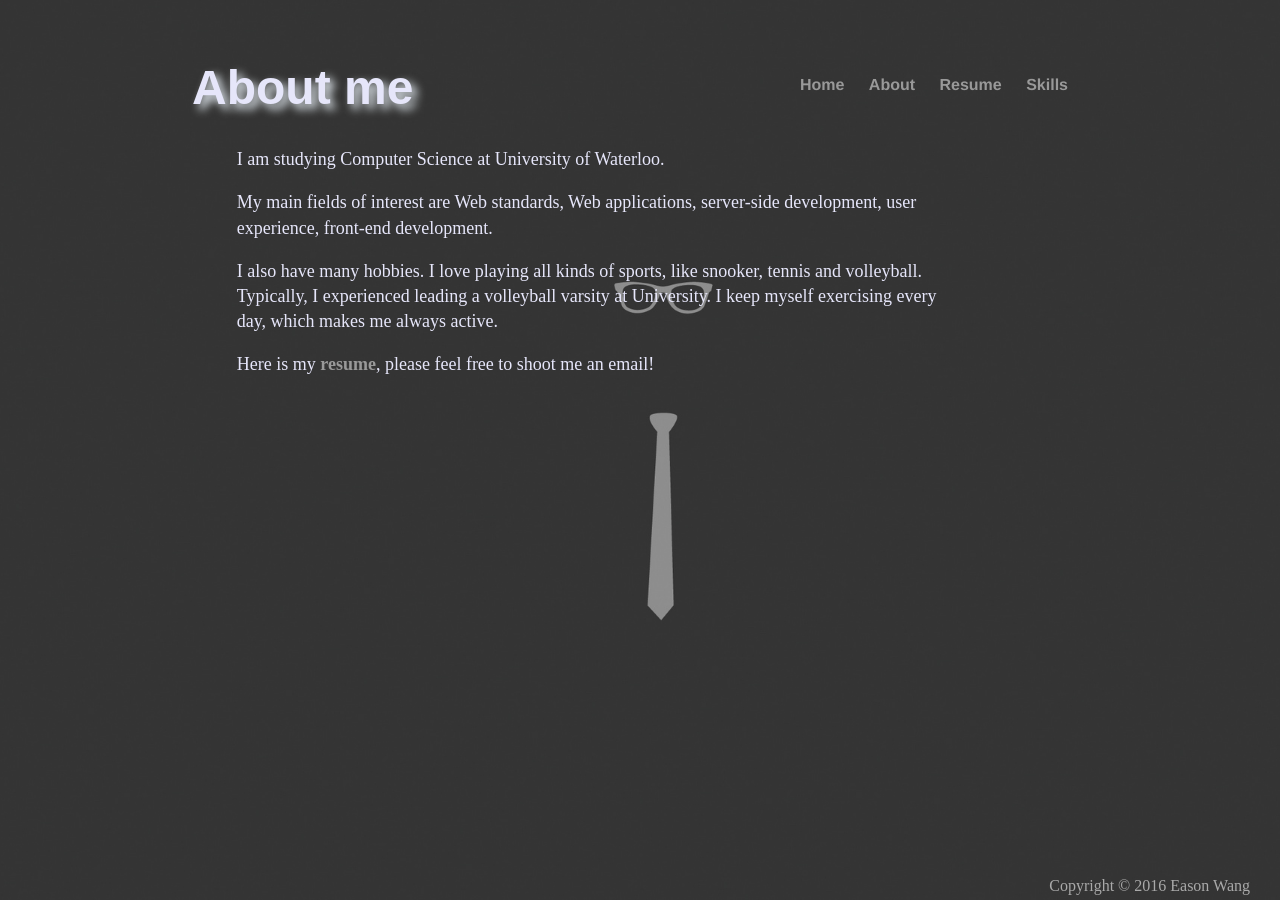
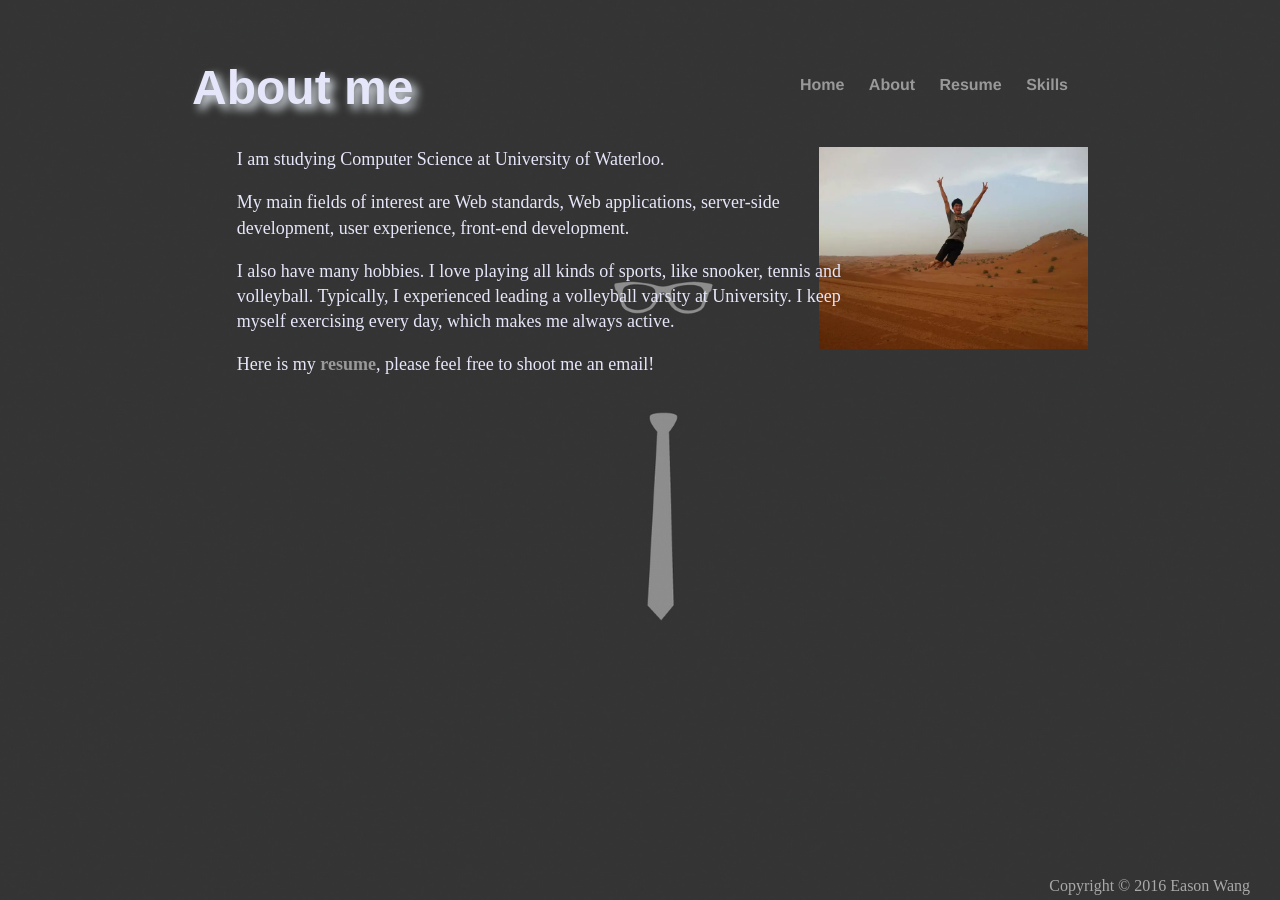
Before and after one commit to Eason666/Easonwang.github.io, a Jekyll site: the page built from about/index.html, in a window 1280 px wide. Built offline with Jekyll 4.4.1, drawn with Linux system fonts in a browser that asks for light colours.

Commit message:
Update index.html

```diff
--- a/about/index.html
+++ b/about/index.html
@@ -4,7 +4,7 @@
 ---
 
 	<h1 id="aboutme">About me</h1>
-	<!--<img id="image" src="/psb.jpg">-->
+	<img id="image" src="/psb.jpg">
 	<div>
         	<p class="content">I am studying Computer Science at University of Waterloo. </p>
 
```
